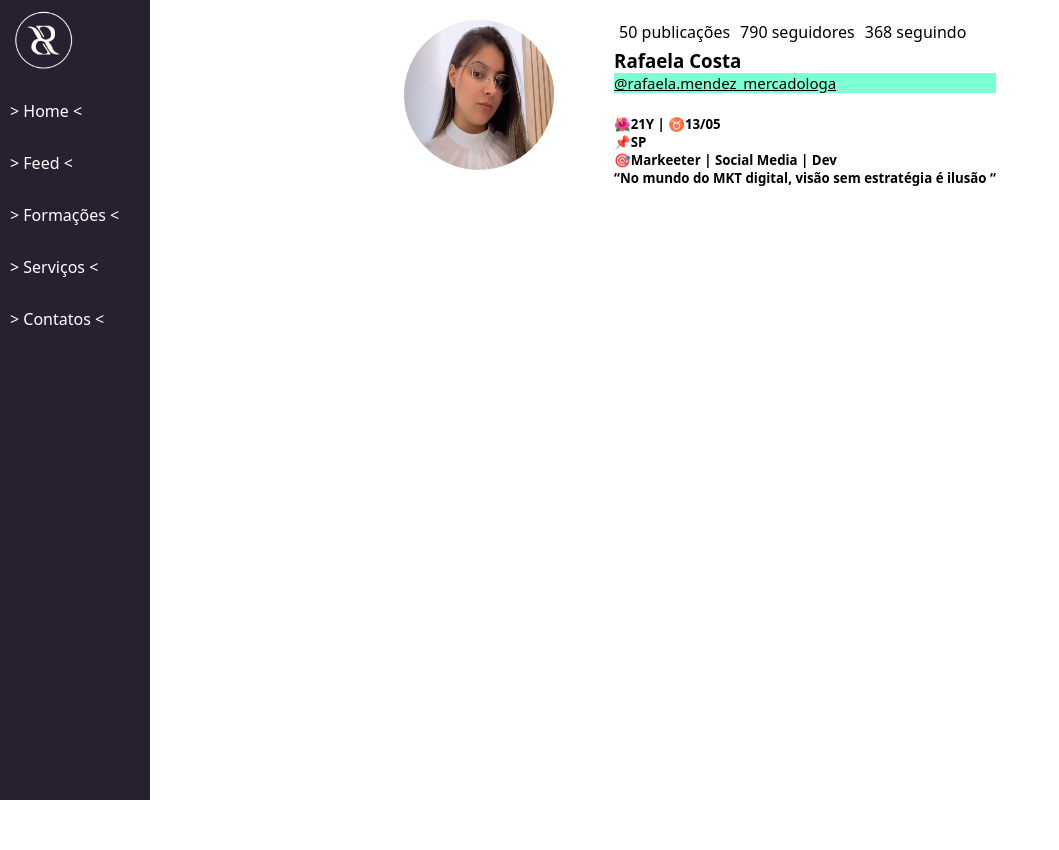
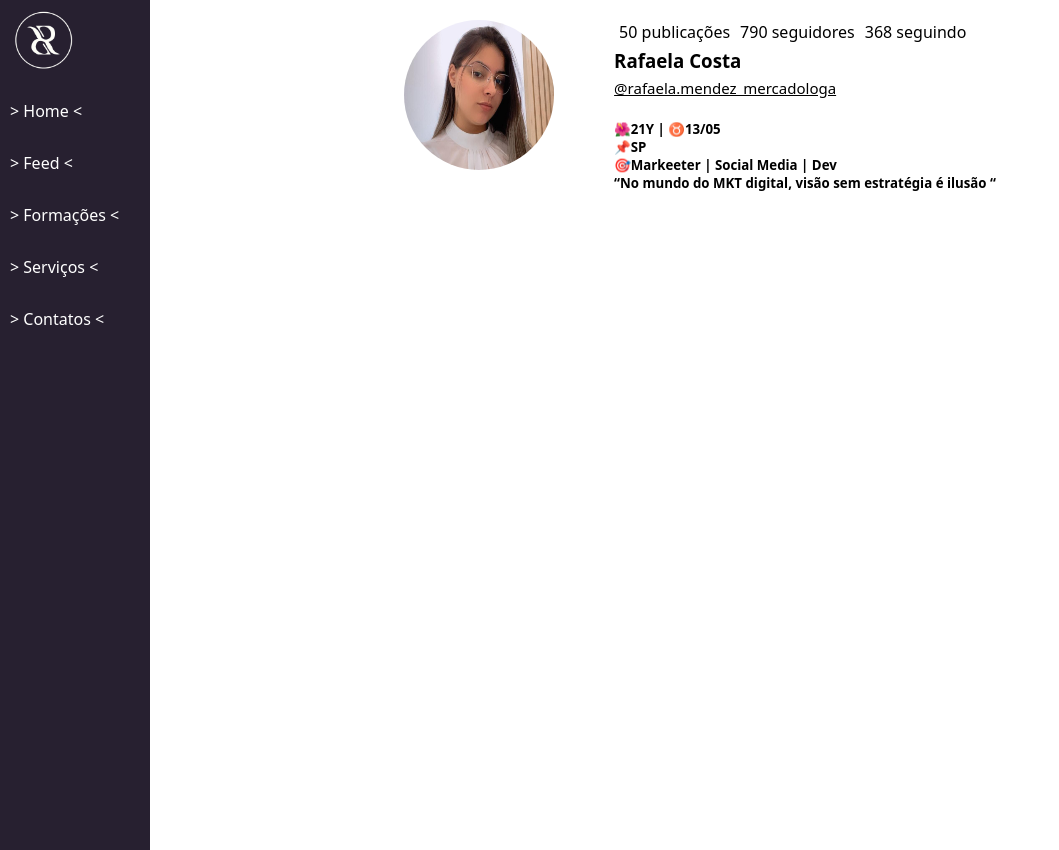
Before and after one commit to Mendez-Rafaela/portfolio-dev.html, a plain HTML site: page src/index.html in a window 1280 px wide. Shown: the whole page, without its empty margins (0-1059 px from the left). Before the commit the page ends 800 px from the top, so only its background shows below. Drawn offline with Linux system fonts and the light colour scheme.

Commit message:
feat: modifiquei css

```diff
--- a/src/style/global.css
+++ b/src/style/global.css
@@ -15,7 +15,7 @@ body {
     display: flex;
     background-color: #272030;
     color: #fff;
-    height: 100vh;
+    height: 850px;
 
 }
 
@@ -88,9 +88,8 @@ body {
 .info-perfil a {
     display: flex;
     color: black;
-    background-color: aquamarine;
     font-size: 15px;
-
+    margin-top: 5px;
 }
 
 .info-perfil h5 {
```
Also changed, not shown: src/index.html (+0 -2 lines).
